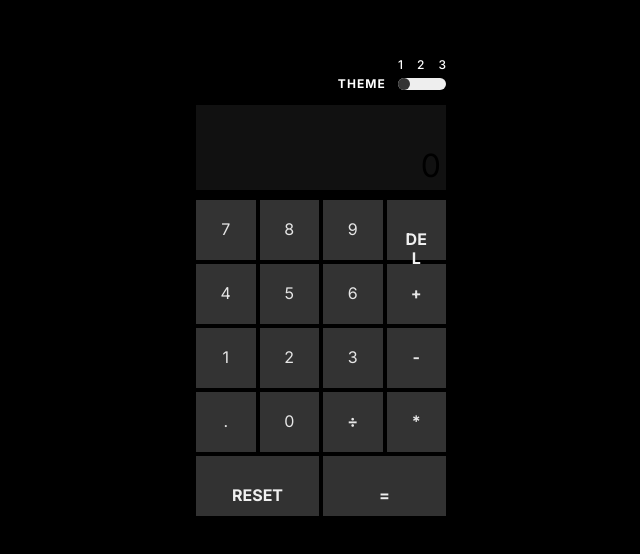
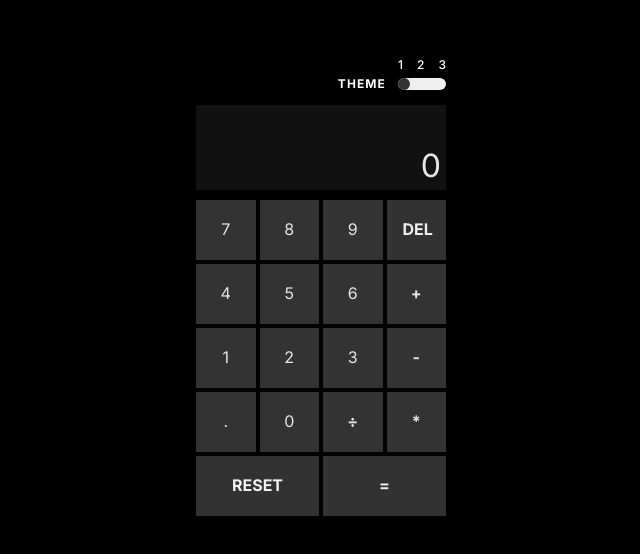
Before and after one commit to asbhogal/React-Calculator, a React (Vite) app: page / in a window 1280 px wide. Shown: the part 114-668 px from the top of the page, without its empty margins (319-959 px from the left). Built offline with nearby package versions, Linux system fonts and the light colour scheme.

Commit message:
adjustments to button display

```diff
--- a/chakra.config.js
+++ b/chakra.config.js
@@ -62,7 +62,7 @@ const theme = extendTheme({
     Text: {
       variants: {
         "theme-1": {
-          color: "#000000",
+          color: "#e6e6e6",
         },
         "theme-2": {
           color: "#e6e6e6",
--- a/src/components/Calculator.jsx
+++ b/src/components/Calculator.jsx
@@ -150,6 +150,8 @@ function Calculator() {
             <DigitButton digit="8" dispatch={dispatch} __css={buttonStyles} />
             <DigitButton digit="9" dispatch={dispatch} __css={buttonStyles} />
             <Button
+              display="flex"
+              alignItems="center"
               variant={`theme-${activeStep}`}
               onClick={() => dispatch({ type: ACTIONS.DELETE_DIGIT })}
               __css={buttonStyles}
@@ -185,6 +187,9 @@ function Calculator() {
               __css={buttonStyles}
             />
             <Button
+              display="flex"
+              alignItems="center"
+              justifyContent="center"
               variant={`theme-${activeStep}`}
               gridColumnStart={1}
               gridColumnEnd={3}
@@ -194,6 +199,9 @@ function Calculator() {
               RESET
             </Button>
             <Button
+              display="flex"
+              alignItems="center"
+              justifyContent="center"
               variant={`theme-${activeStep}`}
               onClick={() => dispatch({ type: ACTIONS.EVALUATE })}
               gridColumnStart={3}
```
